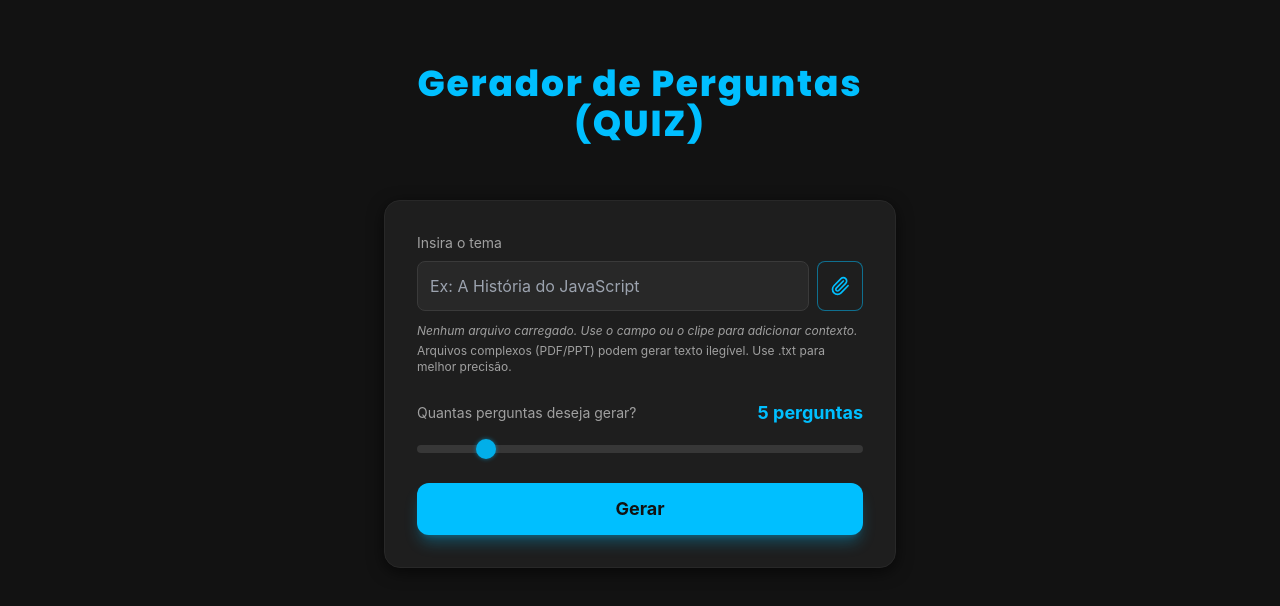
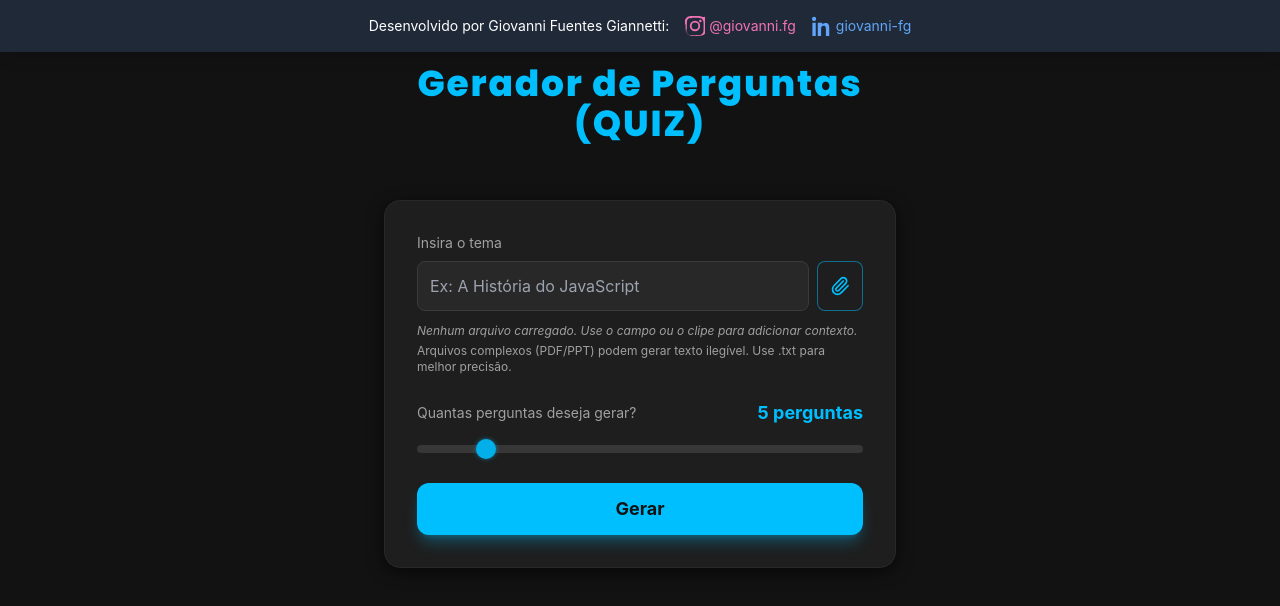
Before and after one commit to GiBandoleiro/quiz-estudo, a plain HTML site: page index.html in a window 1280 px wide. Drawn offline with nearby package versions, Linux system fonts and the light colour scheme.

Commit message:
Atualização

```diff
--- a/index.html
+++ b/index.html
@@ -6,6 +6,8 @@
     <title>Gerador de Perguntas (QUIZ)</title>
     <!-- Load Poppins Font -->
     <link href="https://fonts.googleapis.com/css2?family=Poppins:wght@700;800;900&display=swap" rel="stylesheet">
+<!-- Favicon (Ícone da Aba) -->
+    <link rel="icon" type="image/png" href="logoLivro.png">
     <!-- Load Tailwind CSS -->
     <script src="https://cdn.tailwindcss.com"></script>
     <!-- Load Lucide Icons -->
@@ -148,6 +150,23 @@
     </style>
 </head>
 <body class="bg-background text-text-primary min-h-screen p-4 flex justify-center items-start pt-10 md:pt-16">
+ <div class="fixed top-0 left-0 right-0 z-50 w-full text-center py-4 bg-gray-800 shadow-lg text-white">
+        <p class="text-sm flex justify-center items-center gap-4">
+          Desenvolvido por Giovanni Fuentes Giannetti:
+          <!-- Instagram -->
+          <a href="https://instagram.com/giovanni.fg" target="_blank" class="text-pink-400 hover:text-pink-300 flex items-center gap-1"> <svg xmlns="http://www.w3.org/2000/svg" fill="currentColor" viewBox="0 0 24 24" class="w-5 h-5"> <path d="M12 2.2c3.2 0 3.6 0 4.9.1 1.2.1 1.9.3 2.3.5.6.2 1 .6 1.4 1.1.4.4.9 1 1.1 1.6.2.4.4 1.1.5 2.3.1 1.3.1 1.7.1 4.9s0 3.6-.1 4.9c-.1 1.2-.3 1.9-.5 2.3-.2.6-.6 1-1.1 1.4-.4.4-1 .9-1.6 1.1-.4.2-1.1.4-2.3.5-1.3.1-1.7.1-4.9.1s-3.6 0-4.9-.1c-1.2-.1-1.9-.3-2.3-.5-.6-.2-1-.6-1.4-1.1-.4-.4-.9-1-1.1-1.6-.2-.4-.4-1.1-.5-2.3C2.2 15.6 2.2 15.2 2.2 12s0-3.6.1-4.9c.1-1.2.3-1.9.5-2.3.2-.6.6-1 1.1-1.4.4-.4 1-.9 1.6-1.1.4-.2 1.1.4 2.3.5C8.4 2.2 8.8 2.2 12 2.2m0-2.2C8.7 0 8.3 0 7 .1 5.7.2 4.7.4 4 .7c-.9.4-1.7 1-2.4 1.7C.9 3.1.3 3.9 0 4.8c-.3.7-.5 1.7-.6 3C-.7 9 .7 9.3.7 12s0 3 .1 4.2c.1 1.3.3 2.3.6 3 .3.9.9 1.7 1.6 2.4.7.7 1.5 1.3 2.4 1.6.7.3 1.7.5 3 .6 1.2.1 1.6.1 4.9.1s3.6 0 4.9-.1c1.3-.1 2.3-.3 3-.6.9-.3 1.7-.9 2.4-1.6.7-.7 1.3-1.5 1.6-2.4.3-.7.5-1.7.6-3 .1-1.2.1-1.6.1-4.9s0-3.6-.1-4.9c-.1-1.3-.3-2.3-.6-3-.3-.9-.9-1.7-1.6-2.4C21.1 1.6 20.3 1 19.4.7c-.7-.3-1.7-.5-3-.6C15.6 0 15.2 0 12 0z"/> <path d="M12 5.8a6.2 6.2 0 1 0 0 12.4A6.2 6.2 0 0 0 12 5.8zm0 10.2a4 4 0 1 1 0-8.1 4 4 0 0 1 0 8.1zM18.4 4.6a1.5 1.5 0 1 0 0 3 1.5 1.5 0 0 0 0-3z"/>
+          </svg> @giovanni.fg </a>
+          <!-- LinkedIn -->
+          <a href="https://linkedin.com/in/giovanni-fg" target="_blank" class="text-blue-400 hover:text-blue-300 flex items-center gap-1">
+            <svg xmlns="http://www.w3.org/2000/svg" fill="currentColor" viewBox="0 0 24 24" class="w-5 h-5">
+              <path d="M4.98 3.5C4.98 5 3.9 6 2.5 6S0 5 0 3.5 1.12 1 2.5 1s2.48 1 2.48 2.5zM.5 8h4V24h-4V8zM8.5 8h3.8v2.2h.1c.5-.9 1.8-1.9 3.7-1.9 3.9 0 4.6 2.5 4.6 5.7V24h-4v-7.8c0-1.9 0-4.4-2.7-4.4-2.7 0-3.1 2.1-3.1 4.2V24h-4V8z"/>
+            </svg>
+            giovanni-fg
+          </a>
+        </p>
+    </div>
+<br>
+<br>
     <div id="app" class="w-full max-w-lg mx-auto">
         <header class="text-center mb-10">
             <h1 class="text-3xl md:text-4xl font-extrabold text-accent mb-2 tracking-wider title-font">Gerador de Perguntas (QUIZ)</h1>
```
Also changed, not shown: logoLivro.png (added).
